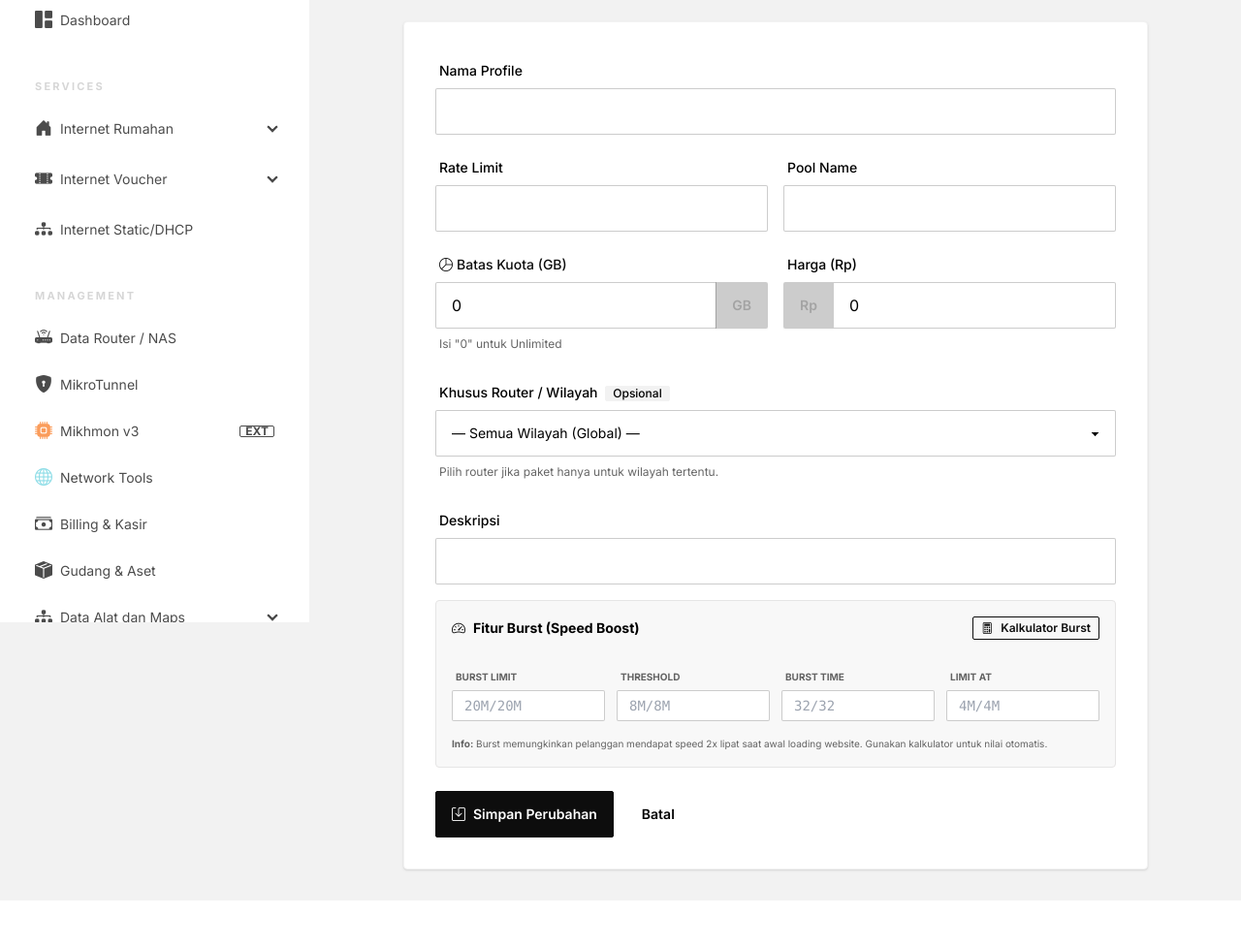
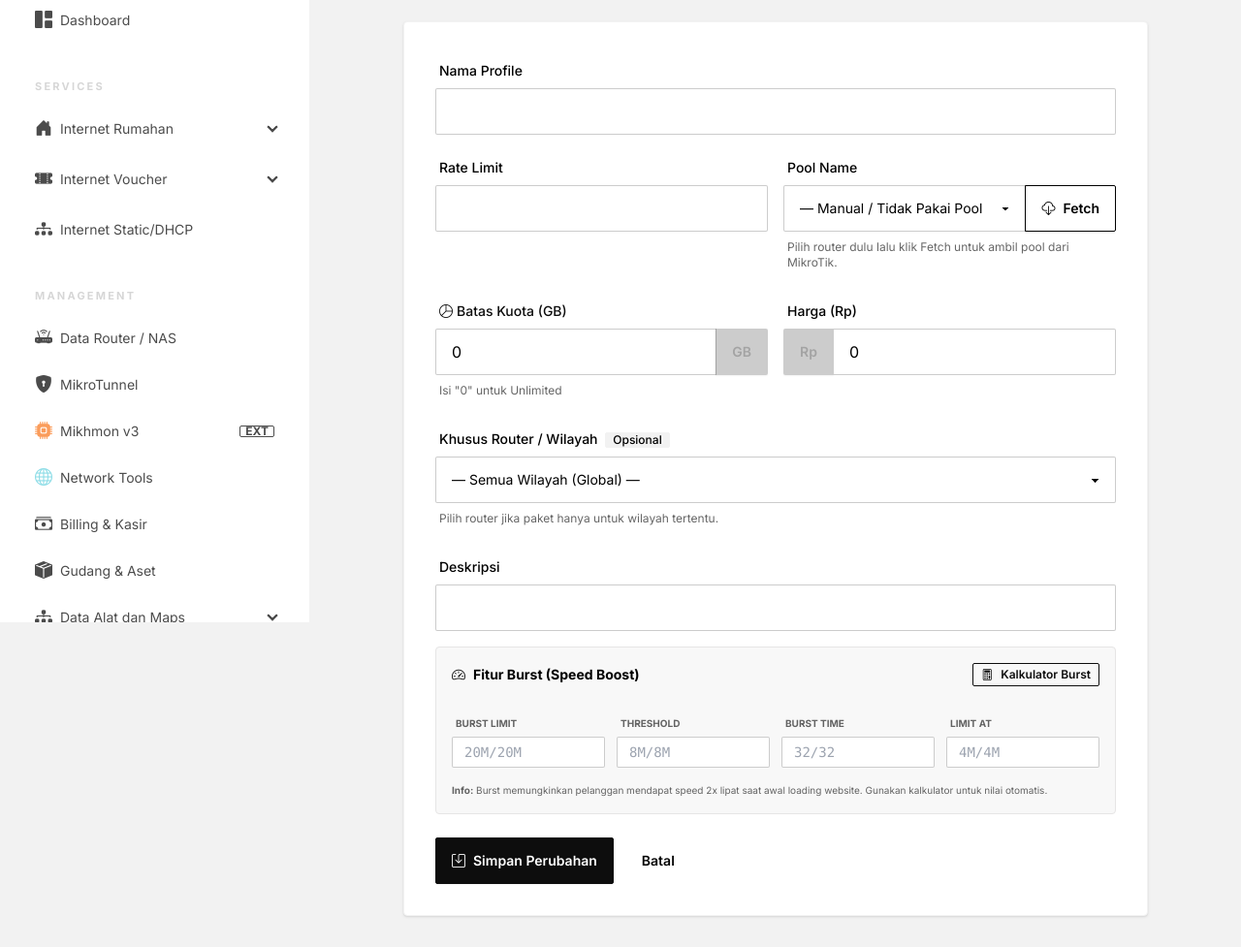
Before and after one commit to mikrofunakjs/MIKROFUN-RADIUS, a Flask app: template web/templates/profiles/edit.html in a window 1280 px wide. Shown: the part 158-1135 px from the top of the page at 97% size. Before the commit the page ends 1087 px from the top, so only its background shows below. Run offline with Flask 3, Linux system fonts and the light colour scheme; the template is opened without the code that fills it, so the values that code supplies are empty; some libraries are stand-ins or nearby versions.

Commit message:
Feat: IP Pool dropdown fetch from MikroTik in profile forms
- Add /routers/api/pools/<id> endpoint to fetch IP pools via API
- Replace manual pool_name text input with dropdown + Fetch button
- Add JavaScript to fetch pools from selected router via AJAX

```diff
--- a/web/templates/profiles/edit.html
+++ b/web/templates/profiles/edit.html
@@ -35,8 +35,21 @@
                         <label class="label">
                             <span class="label-text font-medium">Pool Name</span>
                         </label>
-                        <input type="text" name="pool_name" class="input input-bordered w-full"
-                            value="{{ profile.pool_name or '' }}">
+                        <div class="join w-full">
+                            <select name="pool_name" id="pool_name" class="select select-bordered w-full join-item">
+                                <option value="">— Manual / Tidak Pakai Pool —</option>
+                                {% if profile.pool_name %}
+                                <option value="{{ profile.pool_name }}" selected>{{ profile.pool_name }}</option>
+                                {% endif %}
+                            </select>
+                            <button type="button" id="fetch-pools-btn" class="btn btn-outline join-item"
+                                onclick="fetchPools()" title="Ambil daftar pool dari MikroTik">
+                                <i class="bi bi-cloud-download"></i> Fetch
+                            </button>
+                        </div>
+                        <label class="label">
+                            <span class="label-text-alt opacity-60">Pilih router dulu lalu klik Fetch untuk ambil pool dari MikroTik.</span>
+                        </label>
                     </div>
                 </div>
 
@@ -230,4 +243,54 @@
         </div>
     </div>
 </div>
+
+<script>
+async function fetchPools() {
+    const routerSelect = document.querySelector('select[name="router_id"]');
+    const poolSelect = document.getElementById('pool_name');
+    const fetchBtn = document.getElementById('fetch-pools-btn');
+
+    if (!routerSelect || !routerSelect.value) {
+        alert('Pilih Router / Wilayah terlebih dahulu!');
+        return;
+    }
+
+    fetchBtn.disabled = true;
+    fetchBtn.innerHTML = '<i class="bi bi-hourglass-split"></i> Fetching...';
+
+    try {
+        const resp = await fetch(`/routers/api/pools/${routerSelect.value}`);
+        const data = await resp.json();
+
+        // Keep the first "manual" option and current value if any
+        const currentVal = poolSelect.value;
+        poolSelect.innerHTML = '<option value="">— Manual / Tidak Pakai Pool —</option>';
+
+        if (data.success && data.pools) {
+            data.pools.forEach(pool => {
+                const opt = document.createElement('option');
+                opt.value = pool;
+                opt.textContent = pool;
+                if (pool === currentVal) opt.selected = true;
+                poolSelect.appendChild(opt);
+            });
+        } else if (data.error) {
+            const opt = document.createElement('option');
+            opt.value = '';
+            opt.textContent = '⚠️ ' + data.error;
+            opt.disabled = true;
+            poolSelect.appendChild(opt);
+        }
+    } catch (e) {
+        const opt = document.createElement('option');
+        opt.value = '';
+        opt.textContent = '⚠️ Gagal fetch. Cek koneksi router.';
+        opt.disabled = true;
+        poolSelect.appendChild(opt);
+    }
+
+    fetchBtn.disabled = false;
+    fetchBtn.innerHTML = '<i class="bi bi-cloud-download"></i> Fetch';
+}
+</script>
 {% endblock %}
```
Also changed, not shown: web/blueprints/routers/__init__.py (+33 -0 lines), web/templates/profiles/add.html (+59 -4 lines).
